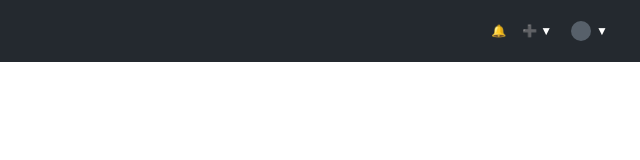
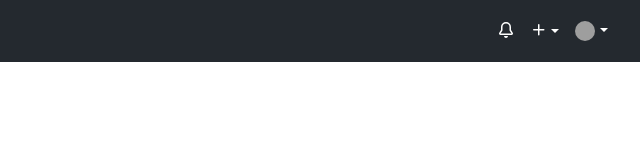
Before and after one commit to wuixwui/KDT_HW-Repository, a plain HTML site: page index.html in a window 1280 px wide. Shown: the full height of the page, 640-1280 px from the left. Drawn offline with nearby package versions, Linux system fonts and the light colour scheme; grey boxes are pictures that could not be loaded.

Commit message:
feat: modify header right info-bar
Use summary, svg, span

1. summary 태그 알아보기
2. dropdown-caret 클래스 분석하기

```diff
--- a/CSS/style.css
+++ b/CSS/style.css
@@ -13,6 +13,23 @@ a{
 img {
     display: block;
 }
+
+/* 삼각형 이미지  */
+.dropdown-caret {
+    display: inline-block;
+    vertical-align: top;
+    height: 0;
+    margin-top: 7px;
+    border-bottom: 0 solid transparent;
+    width: 0;
+    border-left: 4px solid transparent;
+    border-right: 4px solid transparent;
+    border-top-style: solid;
+    border-top-width: 4px;
+    content: "";
+}
+
+
 
 /* HEADER */
 
@@ -40,7 +57,7 @@ header .container .main-bar svg {
 }
 header .container .main-bar svg:hover {
     margin-right: 16px;
-    fill: #57606A
+    fill: rgba(225,225,225,0.7)
 }
 header .container .main-bar .logo span {
     display: inline-block;
@@ -53,9 +70,9 @@ header .container .main-bar .search{
     width:270px;
     height: 28px;
     margin-right: 16px;
-    border: .1px solid #57606A;
+    border: .1px solid #57606a;
     border-radius: 6px;
-    color: rgb(22, 21, 21);
+    color: rgba(225,225,225,0.7);
 }
 
 input[type="search"]::-webkit-search-cancel-button {
@@ -75,9 +92,9 @@ header .container .main-bar .search .serch-slash{
     width: 20px;
     height: 19px;
     margin-right: 8px;
-    border: 0.2px solid #57606A;
+    border: 0.2px solid #57606a;
     border-radius: 3px;
-    color: #57606A;
+    color: rgba(225,225,225,0.7);
     text-align: center;
     line-height: 19px;
 }
@@ -97,52 +114,34 @@ header .container .main-bar .menu li a{
     font-size: 13px;
 }
 header .container .main-bar .menu li a:hover{
-    color: #57606A;
+    color: rgba(225,225,225,0.7);
 }
 /* INFO BAR */
 header .container .info-bar{
     display: flex;
     flex-grow: 0;
     align-items: center;
-    height: 28px;
+    justify-content: space-between;
+    width: 110px;
+    fill: #fff;
+    color: #fff;
 }
-header .container .info-bar a{
-    padding-left: 16px;
-    color: #fff;
-    font-size: 12px;
+header .container .info-bar summary{
+    border: none;
+    background: none;
+    width: 100%;
+    height: 100%;
+    cursor: pointer;
 }
-header .container .info-bar a:active{
-    color:#57606A
+header .container .info-bar summary:hover{
+    color: rgba(225,225,225,0.7);
+    fill: rgba(225,225,225,0.7);
 }
-header .container .info-bar .bell{
-    transition: transform .5s ease;
-    transform-origin: center;
+header .container .info-bar .user-info {
+    margin-left: 10px;
+    display: flex;
 }
-header .container .info-bar .bell:hover{
-    transform: translateY(-3px);
+.avatar-user {
+    border-radius: 50%!important;
+    margin-right: 5px;
 }
-header .container .info-bar .repo-set{
-    min-width: 48.7px;
-    transition: transform .5s ease;
-    transform-origin: center;
-}
-header .container .info-bar .repo-set:hover{
-    transform: translateY(-3px);
-}
-header .container .info-bar .user-info{
-    display: flex;
-    align-items: center;
-    min-width: 53px;
-    transition: transform .5s ease;
-    transform-origin: center;
-}
-header .container .info-bar .user-info:hover{
-    transform: translateY(-3px);
-}
-header .container .info-bar .user-info .user-image {
-    height: 20px;
-    width: 20px;
-    margin-right: 5px;
-    border-radius: 10px;
-    background: #57606A;
-}
--- a/index.html
+++ b/index.html
@@ -42,19 +42,27 @@
             <!-- USER INFO -->
             <div class="info-bar">
                 <!-- BELL -->
-                <a href="#" class="bell">🔔</a>
+                <summary href="#" class="bell">
+                    <svg viewBox="0 0 16 16" version="1.1" data-view-component="true" height="16" width="16" >
+                        <path d="M8 16a2 2 0 001.985-1.75c.017-.137-.097-.25-.235-.25h-3.5c-.138 0-.252.113-.235.25A2 2 0 008 16z"></path><path fill-rule="evenodd" d="M8 1.5A3.5 3.5 0 004.5 5v2.947c0 .346-.102.683-.294.97l-1.703 2.556a.018.018 0 00-.003.01l.001.006c0 .002.002.004.004.006a.017.017 0 00.006.004l.007.001h10.964l.007-.001a.016.016 0 00.006-.004.016.016 0 00.004-.006l.001-.007a.017.017 0 00-.003-.01l-1.703-2.554a1.75 1.75 0 01-.294-.97V5A3.5 3.5 0 008 1.5zM3 5a5 5 0 0110 0v2.947c0 .05.015.098.042.139l1.703 2.555A1.518 1.518 0 0113.482 13H2.518a1.518 1.518 0 01-1.263-2.36l1.703-2.554A.25.25 0 003 7.947V5z"></path>
+                    </svg>
+                </summary>
 
                 <!-- REPO SET -->
-                <a href="#" class="repo-set">
-                    ➕
-                    <span>▼</span>
-                </a>
+                <summary href="#" class="repo-set">
+                    <svg viewBox="0 0 16 16" version="1.1" data-view-component="true" height="16" width="16" >
+                        <path fill-rule="evenodd" d="M7.75 2a.75.75 0 01.75.75V7h4.25a.75.75 0 110 1.5H8.5v4.25a.75.75 0 11-1.5 0V8.5H2.75a.75.75 0 010-1.5H7V2.75A.75.75 0 017.75 2z"></path>
+                    </svg>
+                    <span class="dropdown-caret"></span>
+                </summary>
 
                 <!-- USER INFO -->
-                <a href="#" class="user-info">
-                    <div class="user-image"></div>
-                    <span>▼</span>
-                </a>
+                <summary href="#" class="user-info">
+                    <img src="https://avatars.githubusercontent.com/u/78251048?s=60&amp;v=4"
+                        alt="@wuixwui" size="20" data-view-component="true" height="20" width="20"
+                        class="avatar-user">
+                    <span class="dropdown-caret"></span>
+                </summary>
 
             </div>
 
```
